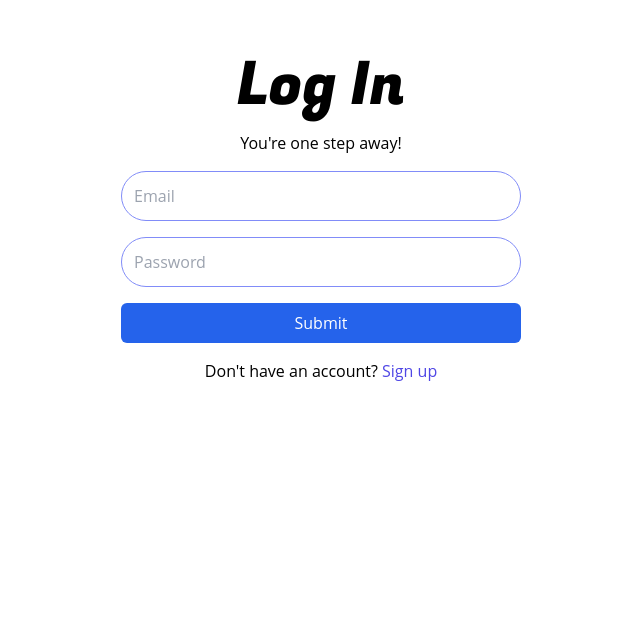
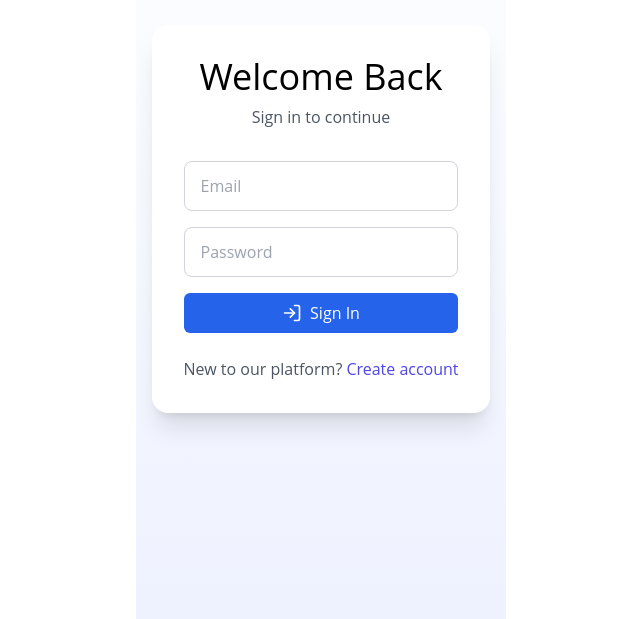
Before and after one commit to keaqqqqq/expense-tracker-app, a Next.js app: page /auth in a window 1280 px wide. Shown: the part 181-800 px from the top of the page, without its empty margins (319-959 px from the left). Built offline with nearby package versions, Linux system fonts and the light colour scheme; no server answers.

Commit message:
improve copy invite link

```diff
--- a/components/UserProfile/AuthForm.tsx
+++ b/components/UserProfile/AuthForm.tsx
@@ -8,7 +8,8 @@ import Cookies from 'js-cookie';
 import { addDoc, collection, query, where, getDocs, getDoc, doc, updateDoc, arrayUnion, setDoc } from 'firebase/firestore';
 import { db } from '@/firebase/config';
 import { Timestamp } from 'firebase/firestore';
-const fugaz = Fugaz_One({ subsets: ['latin'], weight: ['400'] });
+import { Users, UserPlus2, LogIn } from 'lucide-react';
+
 
 interface InvitationData {
     token: string;
@@ -16,6 +17,11 @@ interface InvitationData {
     requesterId?: string;
     type?: 'GROUP_INVITE' | 'FRIEND_INVITE';
     groupId?: string;
+}
+
+interface InvitationDetails {
+    requesterName: string;
+    groupName?: string;
 }
 
 export default function AuthForm() {
@@ -27,7 +33,8 @@ export default function AuthForm() {
     const [invitationData, setInvitationData] = useState<InvitationData | null>(null);
     const { signup, login, currentUser} = useAuth();
     const router = useRouter();
-
+    const [invitationDetails, setInvitationDetails] = useState<InvitationDetails | null>(null);
+    const [loading, setLoading] = useState(true);
     useEffect(() => {
         const storedInvitation = localStorage.getItem('invitationData');
         if (storedInvitation) {
@@ -45,8 +52,6 @@ export default function AuthForm() {
 
     async function acceptInvitationAndFriendship(currentUserUid: string) {
         try {
-            console.log('Starting acceptInvitationAndFriendship for:', { email, currentUserUid });
-
             const invitationsRef = collection(db, 'Invitations');
             const invitationQuery = query(
                 invitationsRef,
@@ -84,8 +89,51 @@ export default function AuthForm() {
 
     async function handleGroupInviteAcceptance(currentUserUid: string) {
         try {
-            if (!invitationData?.groupId) {
-                throw new Error('No group ID found');
+            if (!invitationData?.groupId || !invitationData?.requesterId) {
+                throw new Error('Missing group ID or requester ID');
+            }
+
+            const friendshipsRef = collection(db, 'Friendships');
+            const existingFriendshipQuery1 = query(
+                friendshipsRef,
+                where('requester_id', '==', invitationData.requesterId),
+                where('addressee_id', '==', currentUserUid),
+                where('status', '==', 'ACCEPTED')
+            );
+            const existingFriendshipQuery2 = query(
+                friendshipsRef,
+                where('requester_id', '==', currentUserUid),
+                where('addressee_id', '==', invitationData.requesterId),
+                where('status', '==', 'ACCEPTED')
+            );
+
+            const [friendship1Snap, friendship2Snap] = await Promise.all([
+                getDocs(existingFriendshipQuery1),
+                getDocs(existingFriendshipQuery2)
+            ]);
+
+            if (friendship1Snap.empty && friendship2Snap.empty) {
+                const friendshipData = {
+                    addressee_id: currentUserUid,
+                    requester_id: invitationData.requesterId,
+                    created_at: Timestamp.now(),
+                    status: 'ACCEPTED'
+                };
+                await addDoc(collection(db, 'Friendships'), friendshipData);
+            }
+
+            const groupDoc = await getDoc(doc(db, 'Groups', invitationData.groupId));
+            if (!groupDoc.exists()) {
+                throw new Error('Group not found');
+            }
+
+            const groupData = groupDoc.data();
+            const isAlreadyMember = groupData.members.some(
+                (member: any) => member.id === currentUserUid
+            );
+
+            if (isAlreadyMember) {
+                throw new Error('Already a member of this group');
             }
 
             const userDoc = await getDoc(doc(db, 'Users', currentUserUid));
@@ -101,28 +149,13 @@ export default function AuthForm() {
                 image: userData.image || ''
             };
 
-            const groupRef = doc(db, 'Groups', invitationData.groupId);
-            await updateDoc(groupRef, {
+            await updateDoc(doc(db, 'Groups', invitationData.groupId), {
                 members: arrayUnion(newMember)
             });
 
-            const groupInviteQuery = query(
-                collection(db, 'GroupInvites'),
-                where('invitation_token', '==', invitationData.token),
-                where('status', '==', 'PENDING')
-            );
-
-            const snapshot = await getDocs(groupInviteQuery);
-            if (!snapshot.empty) {
-                await updateDoc(snapshot.docs[0].ref, {
-                    status: 'ACCEPTED',
-                    accepted_at: Timestamp.now()
-                });
-            }
-
             return { success: true };
         } catch (error) {
-            console.error('Error accepting group invite:', error);
+            console.error('Error handling group invite acceptance:', error);
             throw error;
         }
     }
@@ -179,69 +212,157 @@ export default function AuthForm() {
     }
 
     const getInvitationMessage = () => {
-        if (!invitationData) return null;
-        return invitationData.type === 'GROUP_INVITE'
-            ? "You've been invited to join a group! 🎉"
-            : "Complete your registration to connect with your friend on our platform.";
+        if (!invitationData || !invitationDetails) return null;
+
+        if (invitationData.type === 'GROUP_INVITE') {
+            return `${invitationDetails.requesterName} has invited you to join "${invitationDetails.groupName}"! 🎉`;
+        }
+        return `${invitationDetails.requesterName} wants to connect with you on our platform!`;
     };
 
+    useEffect(() => {
+        async function fetchInvitationDetails() {
+            const storedInvitation = localStorage.getItem('invitationData');
+            if (!storedInvitation) {
+                setLoading(false);
+                return;
+            }
+
+            const parsedData = JSON.parse(storedInvitation);
+            setInvitationData(parsedData);
+
+            try {
+                // Fetch requester details
+                const requesterDoc = await getDoc(doc(db, 'Users', parsedData.requesterId));
+                const requesterData = requesterDoc.data();
+
+                let details: InvitationDetails = {
+                    requesterName: requesterData?.name || 'Someone'
+                };
+
+                // If it's a group invite, fetch group details
+                if (parsedData.type === 'GROUP_INVITE' && parsedData.groupId) {
+                    const groupDoc = await getDoc(doc(db, 'Groups', parsedData.groupId));
+                    const groupData = groupDoc.data();
+                    details.groupName = groupData?.name;
+                }
+
+                setInvitationDetails(details);
+
+                if (parsedData.type === 'FRIEND_INVITE') {
+                    setEmail(parsedData.email || '');
+                    setRequesterId(parsedData.requesterId || '');
+                }
+                if (parsedData.type === 'GROUP_INVITE') {
+                    setRequesterId(parsedData.requesterId || '');
+                }
+            } catch (error) {
+                console.error('Error fetching invitation details:', error);
+            }
+            setLoading(false);
+        }
+
+        fetchInvitationDetails();
+    }, []);
+
+    if (loading) {
         return (
-        <div className='flex flex-col flex-1 justify-center items-center gap-4'>
-            {invitationData && (
-                <div className="text-center mb-6 max-w-[400px]">
-                    <div className="bg-blue-50 p-4 rounded-lg mb-4">
-                        <h4 className="text-blue-800 font-semibold mb-2">
-                            You've Been Invited! 🎉
+            <div className="min-h-screen flex items-center justify-center">
+                <div className="text-center">
+                    <div className="animate-spin h-8 w-8 border-4 border-indigo-500 rounded-full border-t-transparent mx-auto mb-4"></div>
+                    <p className="text-gray-600">Loading...</p>
+                </div>
+            </div>
+        );
+    }
+
+    return (
+        <div className='min-h-screen flex flex-col justify-center items-center p-4 bg-gradient-to-b from-white to-indigo-50'>
+            <div className='w-full max-w-md bg-white rounded-2xl shadow-xl p-8'>
+                {invitationData && invitationDetails && (
+                    <div className="mb-8">
+                        <div className="bg-indigo-50 rounded-xl p-6 text-center relative overflow-hidden">
+                            <div className="absolute top-0 right-0 w-32 h-32 transform translate-x-16 -translate-y-16">
+                                <div className="absolute inset-0 bg-indigo-100 rounded-full opacity-50"></div>
+                            </div>
+                            <div className="relative">
+                                {invitationData.type === 'GROUP_INVITE' ? (
+                                    <Users className="h-12 w-12 text-indigo-500 mx-auto mb-4" />
+                                ) : (
+                                    <UserPlus2 className="h-12 w-12 text-indigo-500 mx-auto mb-4" />
+                                )}
+                                <h4 className="text-xl font-bold text-gray-900 mb-2">
+                                    Welcome! 👋
                                 </h4>
-                        <p className="text-blue-600">
+                                <p className="text-indigo-700 text-lg">
                                     {getInvitationMessage()}
                                 </p>
                             </div>
                         </div>
+                    </div>
                 )}
 
-            <h3 className={'text-4xl sm:text-5xl md:text-6xl ' + fugaz.className}>
-                {isRegister ? 'Register' : 'Log In'}
+                <div className="text-center mb-8">
+                    <h3 className={'text-3xl sm:text-4xl '}>
+                        {isRegister ? 'Create Account' : 'Welcome Back'}
                     </h3>
-            <p>You&#39;re one step away!</p>
+                    <p className="text-gray-600 mt-2">
+                        {isRegister ? 'Join our community today' : 'Sign in to continue'}
+                    </p>
+                </div>
+
+                <div className="space-y-4">
+                    <div>
                         <input
                             value={email}
                             onChange={(e) => setEmail(e.target.value)}
-                className='w-full max-w-[400px] mx-auto px-3 duration-200 hover:border-indigo-600 focus:border-indigo-600 py-2 sm:py-3 border border-solid border-indigo-400 rounded-full outline-none'
+                            className='w-full px-4 py-3 rounded-lg border border-gray-300 focus:border-indigo-500 focus:ring-2 focus:ring-indigo-200 transition-colors duration-200 outline-none'
                             placeholder='Email'
                             disabled={invitationData?.type === 'FRIEND_INVITE'}
                         />
+                    </div>
+                    <div>
                         <input
                             value={password}
                             onChange={(e) => setPassword(e.target.value)}
-                className='w-full max-w-[400px] mx-auto px-3 duration-200 hover:border-indigo-600 focus:border-indigo-600 py-2 sm:py-3 border border-solid border-indigo-400 rounded-full outline-none'
+                            className='w-full px-4 py-3 rounded-lg border border-gray-300 focus:border-indigo-500 focus:ring-2 focus:ring-indigo-200 transition-colors duration-200 outline-none'
                             placeholder='Password'
                             type='password'
                         />
-            <div className='max-w-[400px] w-full mx-auto'>
+                    </div>
                     <Button
                         clickHandler={handleSubmit}
                         text={
                             authenticating ? (
-                            <span className="flex justify-center">
+                                <span className="flex justify-center items-center">
                                     <svg className="animate-spin -ml-1 mr-3 h-5 w-5 text-white" xmlns="http://www.w3.org/2000/svg" fill="none" viewBox="0 0 24 24">
                                         <circle className="opacity-25" cx="12" cy="12" r="10" stroke="currentColor" strokeWidth="4"></circle>
                                         <path className="opacity-75" fill="currentColor" d="M4 12a8 8 0 018-8V0C5.373 0 0 5.373 0 12h4zm2 5.291A7.962 7.962 0 014 12H0c0 3.042 1.135 5.824 3 7.938l3-2.647z"></path>
                                     </svg>
-                                Loading
+                                    Processing...
                                 </span>
                             ) : (
-                            invitationData ? 'Complete Registration' : 'Submit'
+                                <span className="flex justify-center items-center">
+                                    <LogIn className="w-5 h-5 mr-2" />
+                                    {isRegister ? 'Create Account' : 'Sign In'}
+                                </span>
                             )
                         }
                     />
                 </div>
-            <p className='text-center'>
-                {isRegister ? 'Already have an account? ' : 'Don\'t have an account? '}
-                <button onClick={() => setIsRegister(!isRegister)} className='text-indigo-600'>
-                    {isRegister ? 'Sign in' : 'Sign up'}
+
+                <div className="mt-6 text-center">
+                    <p className='text-gray-600'>
+                        {isRegister ? 'Already have an account? ' : 'New to our platform? '}
+                        <button
+                            onClick={() => setIsRegister(!isRegister)}
+                            className='text-indigo-600 hover:text-indigo-800 font-medium transition-colors'
+                        >
+                            {isRegister ? 'Sign in' : 'Create account'}
                         </button>
                     </p>
                 </div>
+            </div>
+        </div>
     );
 }
```
Also changed, not shown: lib/actions/user.action.ts (+2 -5 lines). Lines whose indentation alone changed are shown as unchanged.
